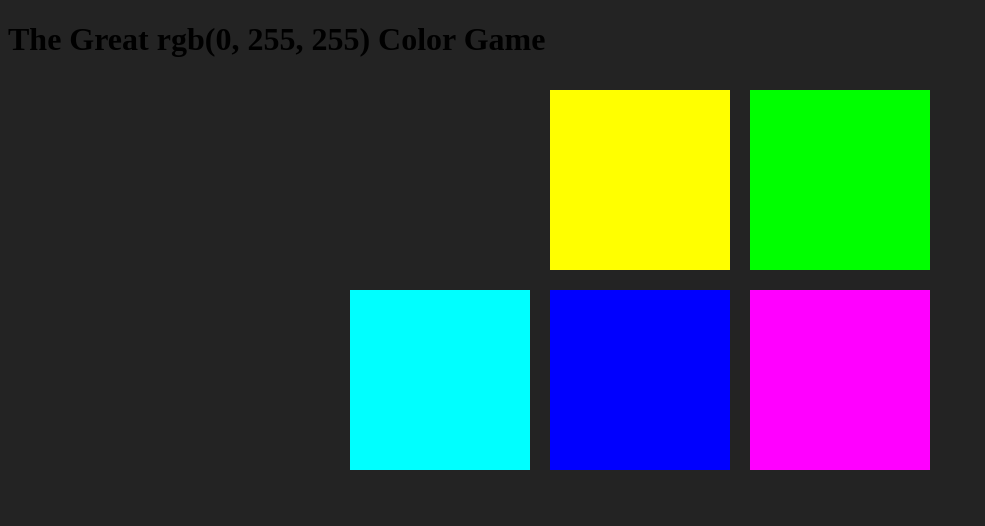
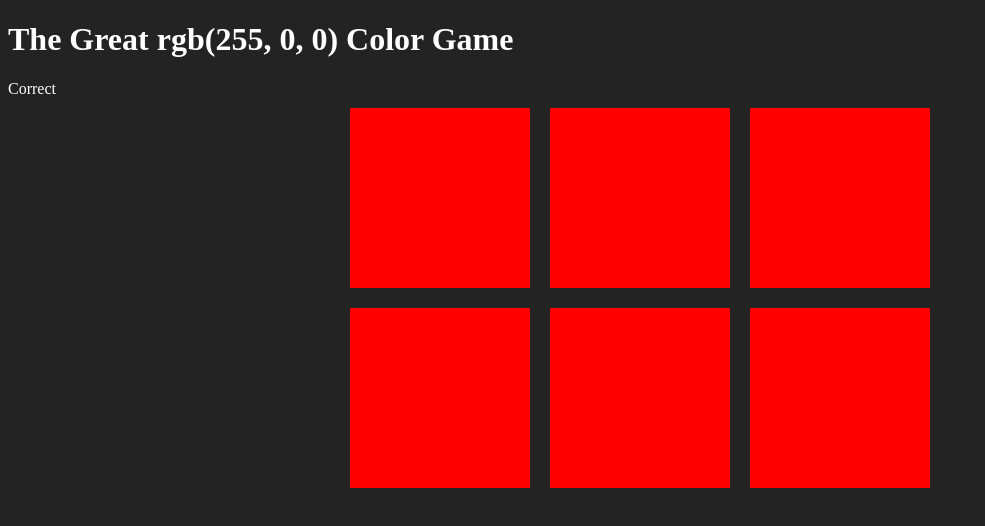
Before and after one commit to imakash3011/GameOfColors, a plain HTML site: page index.html in a window 1280 px wide. Both pictures are taken after a click on the element 439 px from the left and 179 px from the top of the page. Shown: the whole page, without its empty margins (0-985 px from the left). Drawn offline with Linux system fonts and the light colour scheme.

Commit message:
Added More logic of color change

```diff
--- a/index.html
+++ b/index.html
@@ -10,6 +10,11 @@
 </head>
 <body>
     <h1>The Great <span id="colorDisplay">RBG</span> Color Game</h1>
+    <div>
+        <!-- this block will be used to show whether answer is correct or not -->
+        <span id="message"> </span>
+    </div>
+
     <div id="container">
         <div class="square"></div>
         <div class="square"></div>
--- a/script.js
+++ b/script.js
@@ -8,8 +8,9 @@ var colors=[
 ]
 
 var squares=document.querySelectorAll(".square");
-var pickedColor=colors[3];
+var pickedColor=pickColor();
 var colorDisplay=document.getElementById("colorDisplay");
+var messageDisplay=document.querySelector("#message");
 
 colorDisplay.textContent=pickedColor;
 
@@ -25,10 +26,26 @@ for(var i=0;i<squares.length;i++ ){
 
         //compare color to pickedColor
         if(clickedColor===pickedColor){
-            alert("correct");
+            messageDisplay.textContent= "Correct";
+            //it will make all the color of square same as correct answer square
+            changeColors(clickedColor);
         }else{
             //when answer is wrong then its color will change to background color
             this.style.backgroundColor="#232323";
+            messageDisplay.textContent= "Try Again !!";
         }
     })
 }
+
+
+function changeColors(color){
+    //loop through all coureses
+    for(var i=0;i<squares.length;i++){
+        squares[i].style.backgroundColor=color;
+    }
+}
+
+function pickColor(){
+    var random=Math.floor(Math.random()* colors.length);
+    return colors[random];
+}
--- a/style.css
+++ b/style.css
@@ -14,3 +14,11 @@ body{
     margin: 0 auto;
     max-width: 600px;
 }
+
+h1{
+    color: white;
+}
+
+span{
+    color: white;
+}
```
